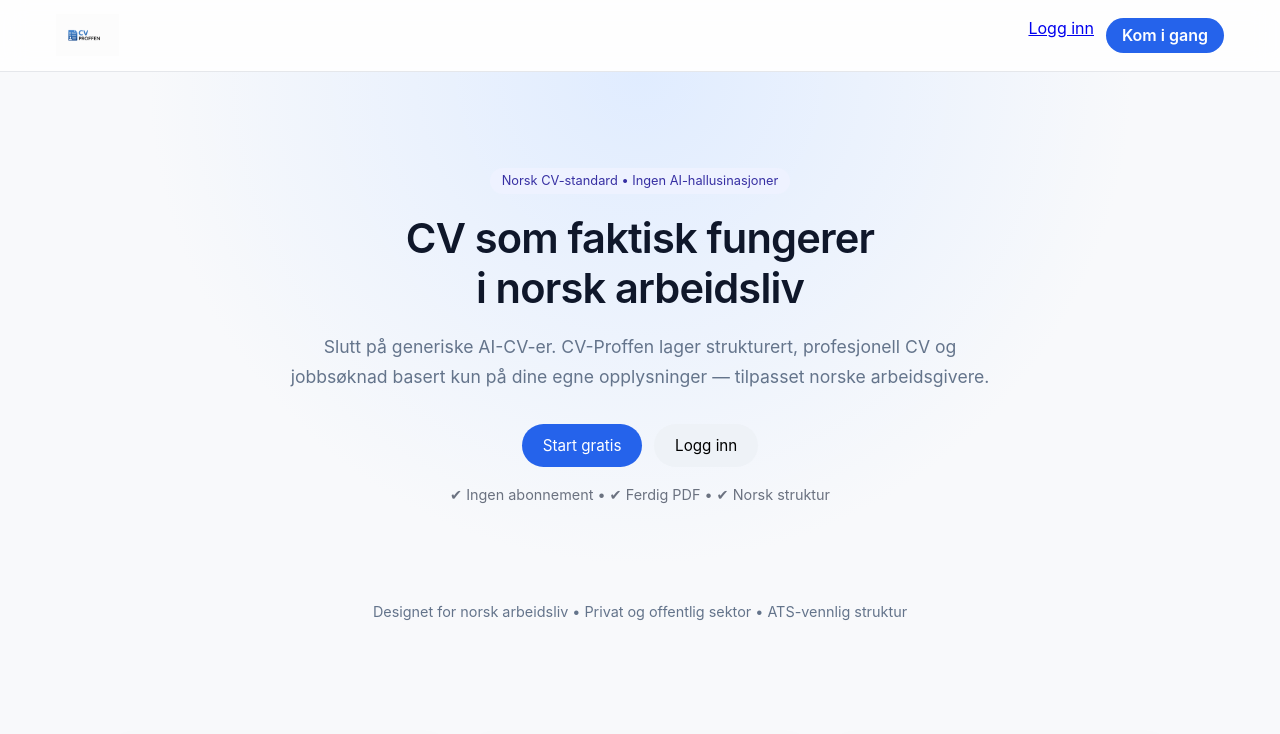
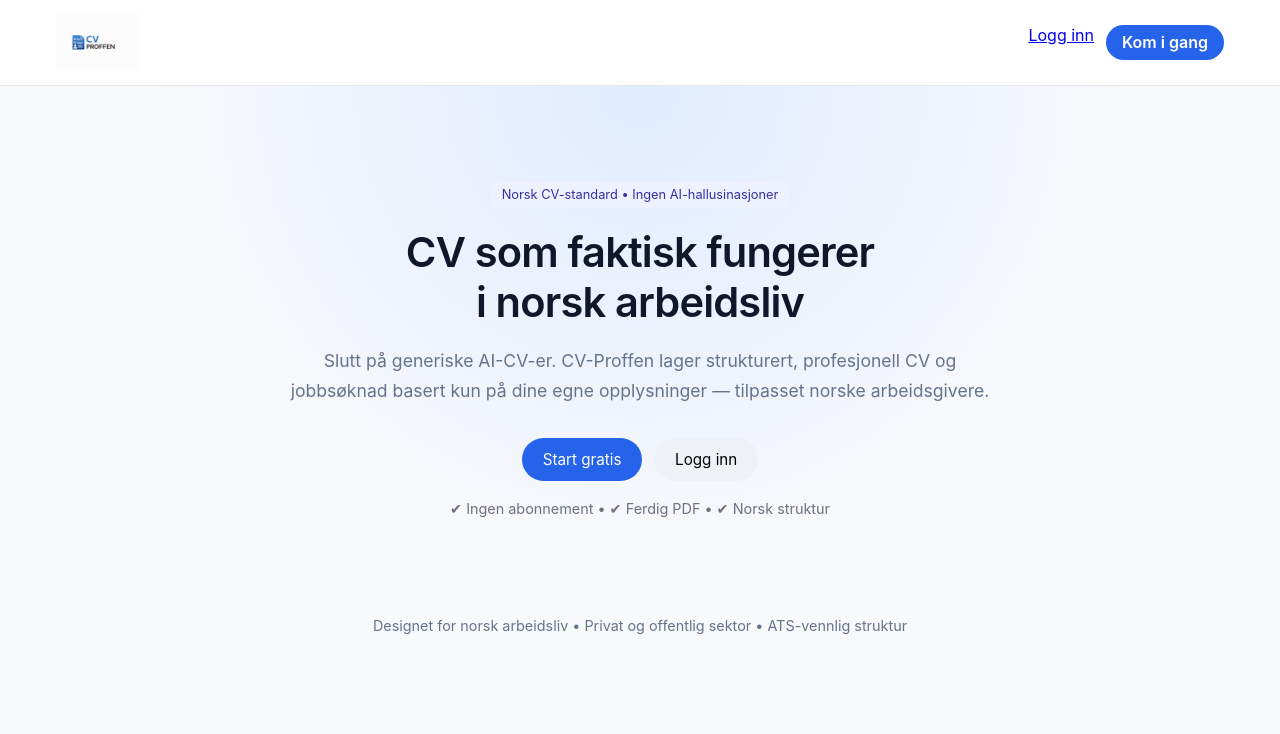
Before and after one commit to cosmicencounters5-png/cv-proffen, a Next.js app: page / in a window 1280 px wide. Shown: the top 734 px of the page. Built offline with nearby package versions, Linux system fonts and the light colour scheme; no server answers.

Commit message:
Update layout.tsx

```diff
--- a/app/layout.tsx
+++ b/app/layout.tsx
@@ -117,11 +117,11 @@ export default function RootLayout({
               <Image
   src="/A670EAF8-1A82-42CD-9CB9-687EA383339E.png"
   alt="CV-Proffen"
-                width={240}
-                height={64}
+  width={320}
+  height={80}
   priority
   style={{
-                  height: "42px",
+    height: "56px",
     width: "auto",
   }}
 />
```
Lines whose indentation alone changed are shown as unchanged.
